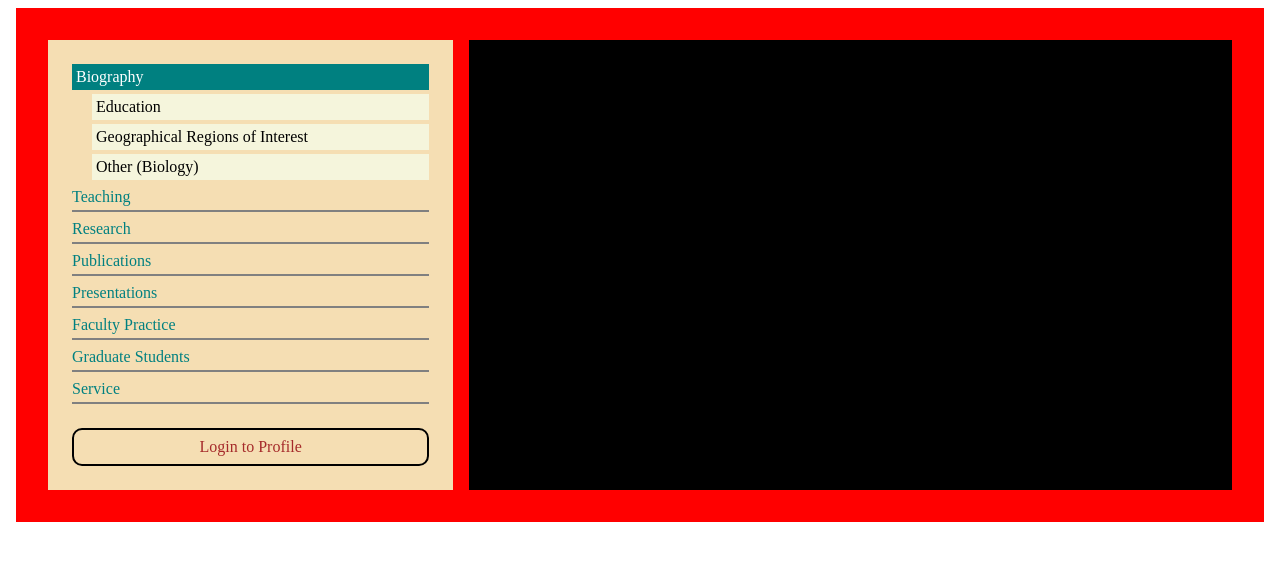
After one commit to aungkoman/django-crud, a Django app: template finance/familytree/templates/flex.html in a window 1280 px wide. The commit adds this page. Shown: the top 561 px of the page. Run offline with Django 4.2, Linux system fonts and the light colour scheme; the template is opened without the code that fills it, so the values that code supplies are empty.

Commit message:
flex html added

```diff
--- /dev/null
+++ b/finance/familytree/templates/flex.html
@@ -0,0 +1,93 @@
+<!DOCTYPE html>
+<html lang="en">
+<head>
+    <meta charset="UTF-8">
+    <meta name="viewport" content="width=device-width, initial-scale=1.0">
+    <title>Flex</title>
+    <style>
+        div.main{
+            background-color: red;
+            padding: 24px;
+            margin: 8px;
+            display: flex;
+        }
+        div.bio{
+            background-color: wheat;
+            padding: 24px;
+            margin: 8px;
+            flex: 1;
+        }
+        div.profile{
+            background-color: black;
+            padding: 24px;
+            margin: 8px;
+            flex: 2;
+        }
+
+        div.active-title{
+            background-color: teal;
+            color: white;
+            padding: 4px;
+        }
+        div.active-title a{
+            text-decoration: none;
+            color: white;
+        }
+
+
+        div.under-active-title{
+            background-color: beige;
+            padding: 4px;
+            margin-left: 20px;
+            margin-top: 4px;
+        }
+        div.under-active-title a{
+            text-decoration: none;
+            color: black;
+        }
+
+        div.inactive-title{
+            background-color: transparent;
+            margin-top: 8px;
+            padding-bottom: 4px;
+            border-bottom: 2px solid gray;
+        }
+        div.inactive-title a{
+            text-decoration: none;
+            color: teal;
+        }
+        div.login-button{
+            margin-top: 24px;
+            padding: 8px;
+            border-radius: 10px;
+            border: 2px solid black;
+            display: flex;
+            align-items: center;
+            justify-content: center;
+        }
+        div.login-button a{
+            text-decoration: none;
+            color: brown;
+        }
+    </style>
+</head>
+<body>
+    <div class="main">
+        <div class="bio">
+            <div class="active-title"><a href="#">Biography</a></div>
+            <div class="under-active-title"><a href="#">Education</a></div>
+            <div class="under-active-title"><a href="#">Geographical Regions of Interest</a></div>
+            <div class="under-active-title"><a href="#">Other (Biology)</a></div>
+            <div class="inactive-title"><a href="#">Teaching</a></div>
+            <div class="inactive-title"><a href="#">Research</a></div>
+            <div class="inactive-title"><a href="#">Publications</a></div>
+            <div class="inactive-title"><a href="#">Presentations</a></div>
+            <div class="inactive-title"><a href="#">Faculty Practice</a></div>
+            <div class="inactive-title"><a href="#">Graduate Students</a></div>
+            <div class="inactive-title"><a href="#">Service</a></div>
+            <div class="login-button"><a href="#">Login to Profile</a></div>
+        </div>
+        <div class="profile"></div>
+    </div>
+</body>
+</html>
--- /dev/null
+++ b/finance/familytree/templates/our_person_list.html
@@ -0,0 +1,6 @@
+<h2>Our Person List</h2>
+<ul>
+    {% for person in person_list %}
+        <li>{{ person.name }}</li>
+    {% endfor %}
+</ul>
--- a/finance/familytree/urls.py
+++ b/finance/familytree/urls.py
@@ -9,5 +9,6 @@ urlpatterns = [
     path("person-detail/<int:person_id>/", views.personDetail, name="person-detail"),
     path("test/",views.testFunc),
     path("html/", views.myHtml),
-    path("greeting/", views.greeting)
+    path("greeting/", views.greeting),
+    path("our-persons/", views.our_person_list)
 ]
```
Also changed, not shown: finance/familytree/templates/greeting.html (+21 -0 lines), finance/familytree/views.py (+25 -1 lines), finance/db.sqlite3, 2 other files.
